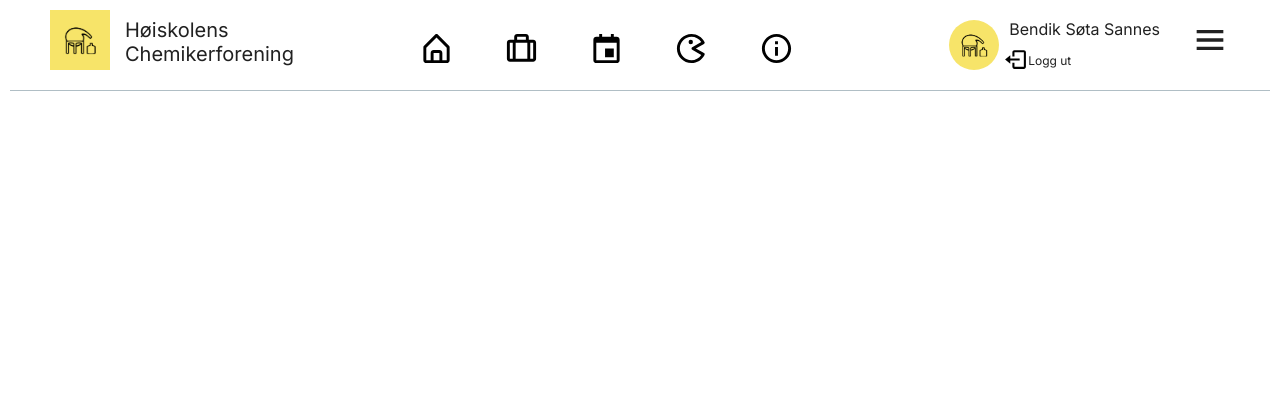
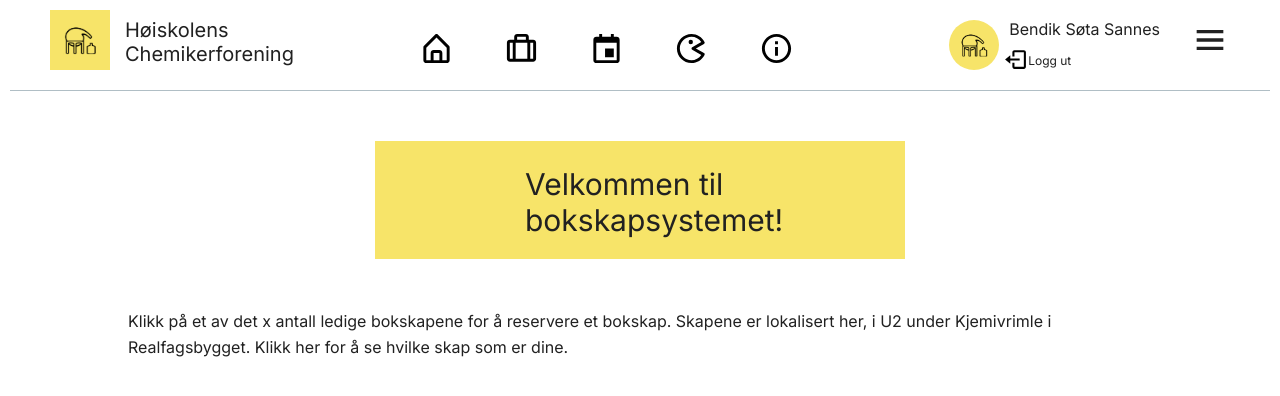
Before and after one commit to HoiskolensChemikerforening/hc-frontend, a React (Create React App) app: page /bokskap in a window 1280 px wide. Shown: the top 396 px of the page. Built offline with nearby package versions, Linux system fonts and the light colour scheme.

Commit message:
bokskapside

```diff
--- a/src/App.jsx
+++ b/src/App.jsx
@@ -12,6 +12,7 @@ import { NewsDetail } from "./pages/news/NewsDetail";
 import { NewsForm} from "./pages/news/NewsForm";
 import { CommitteeDetailsPage } from "./pages/undergrupper/CommitteeDetailsPage";
 import { Internside } from "./pages/internt/Internt";
+import { Bokskap } from "./pages/bokskap/bokskap";
 
 
 class App extends React.Component {
@@ -29,6 +30,7 @@ class App extends React.Component {
             <Route path="/nyheter">       <NewsRouter/>               </Route>
             <Route path="/undergrupper/test">  <CommitteeDetailsPage/>            </Route>
             <Route path="/undergrupper">  <CommitteePage/>            </Route>
+            <Route path="/bokskap"> <Bokskap/> </Route>
           </Switch>
           <NavBarPhone/>
         </Router>
--- a/src/components/Button.js
+++ b/src/components/Button.js
@@ -4,6 +4,10 @@ import '../index.css';
 const Button = styled.button`
   margin: 10px 0;
   padding: 0.5em 1.5em;
+
+  const [isOpen, setIsOpen] = useState(false);
+  const toggling = () => setIsOpen(!isOpen);
+
 
   font-weight: bold;
   font-size: 16px;
--- /dev/null
+++ b/src/pages/bokskap/bokskap.jsx
@@ -0,0 +1,36 @@
+import React from "react";
+import styled from "styled-components";
+import ImageSrc from "../../images/hc.jpg";
+import { NewsList } from "../news/NewsList";
+import {Row, Col, Container} from "../../components/Layout";
+import { H1, H3, P } from "../../components/Text";
+import { FormHelperText } from "@material-ui/core";
+
+
+export const Bokskap = () => {
+    return(
+    <>
+
+    <Box>
+        <Row>
+        <H1 > Velkommen til bokskapsystemet! </H1>
+        </Row>
+    </Box>
+
+    <Container>
+        <P> Klikk på et av det x antall ledige bokskapene for å reservere et bokskap. Skapene er lokalisert her, i U2 under Kjemivrimle i Realfagsbygget. Klikk her for å se hvilke skap som er dine.</P>
+    </Container>
+    </>
+    );
+}
+
+const Box = styled.div`
+    background: #f7e469;
+    width: 280px;
+    display: flex;
+    justify-content: center;
+    margin: 0 auto;
+    padding: 5px 100px 5px 150px;
+    margin-bottom: 50px;
+    margin-top: 50px;
+`
--- a/src/pages/internt/Internt.jsx
+++ b/src/pages/internt/Internt.jsx
@@ -5,7 +5,8 @@ import { H1 } from "../../components/Text";
 import { Link, useHistory } from "react-router-dom";
 
 
-export const Internside = () => (
+export const Internside = () => {
+  return(
     <>
           <ButtonContainer>
             {//This should be edited to in a absolute position on homepage
@@ -44,7 +45,8 @@ export const Internside = () => (
             </Link>
         </ButtonContainer>
     </>
-);
+  )
+};
 
 const ButtonContainer = styled.div`
     display: flex;
```
